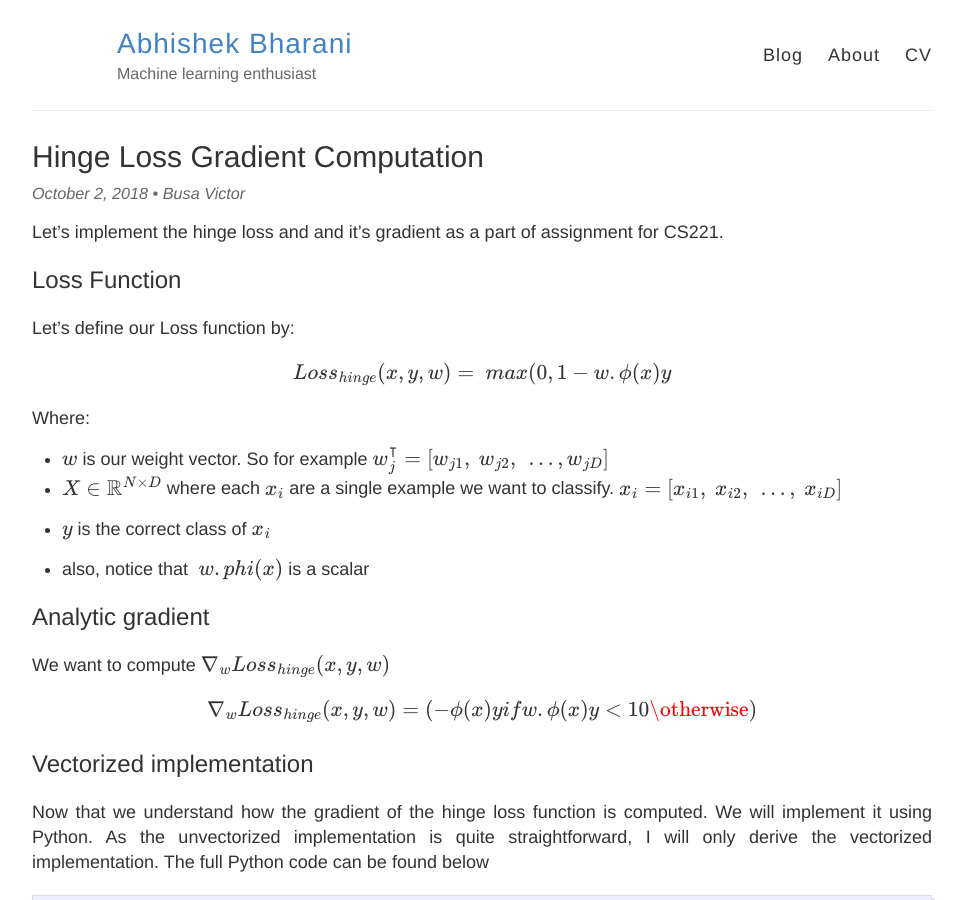
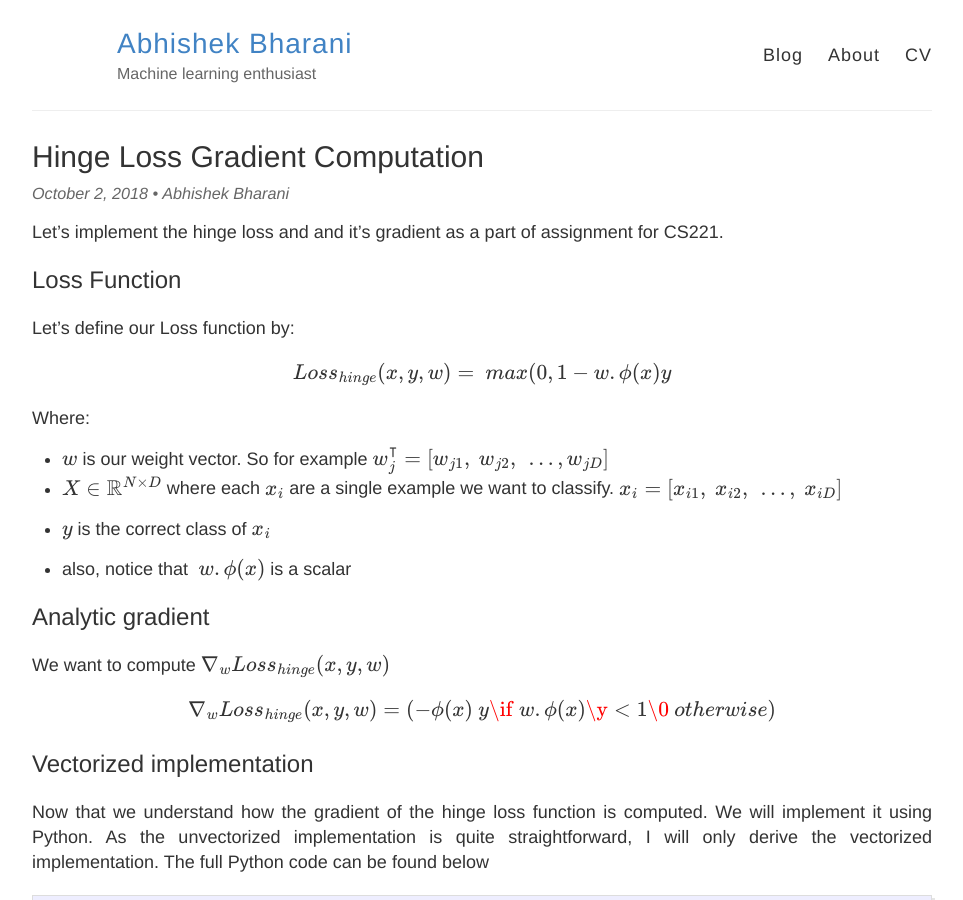
Before and after one commit to bharaniabhishek123/bharaniabhishek123.github.io, a Jekyll site: the page built from _posts/2018-10-02-hingeloss and it's gradient implementation.md, in a window 1280 px wide and 900 px high. Shown: the whole window, without its empty margins (158-1121 px from the left). Built offline with Jekyll 4.4.1, drawn with Linux system fonts in a browser that asks for light colours; formulas are drawn with MathJax 3; comment, search, counter and statistics services are not loaded.

Commit message:
code updated

```diff
--- a/_layouts/post.html
+++ b/_layouts/post.html
@@ -28,7 +28,7 @@
   <h1>{{ page.title }}</h1>
 
   <div class="date">
-    {{ page.date | date: "%B %e, %Y" }} • Busa Victor
+    {{ page.date | date: "%B %e, %Y" }} • Abhishek Bharani
   </div>
 
   <div class="entry">
--- a/_posts/2018-10-02-hingeloss and it's gradient implementation.md
+++ b/_posts/2018-10-02-hingeloss and it's gradient implementation.md
@@ -15,13 +15,13 @@
 + $X \in \mathbb{R}^{N \times D} $ where each $x_{i}$ are a single example we want to classify. $x_{i} = [x_{i1},\  x_{i2},\  \ldots,\  x_{iD}]$
 + $y$ is the correct class of $x_i$
 
-+ also, notice that $\ w. phi(x)$ is a scalar
++ also, notice that $\ w. \phi(x)$ is a scalar
 
 ## Analytic gradient
 We want to compute $\nabla_{w}Loss_{hinge}(x,y,w)$
 
-$$\nabla_{w}Loss_{hinge}(x,y,w) = (-\phi(x) y if w.\phi(x) y \lt 1 \\
- 0 \otherwise)
+$$\nabla_{w}Loss_{hinge}(x,y,w) = (-\phi(x) \ y \if \ w.\phi(x) \y \lt 1 \\
+                 \0 \   otherwise)
 $$
 
 ## Vectorized implementation
```
